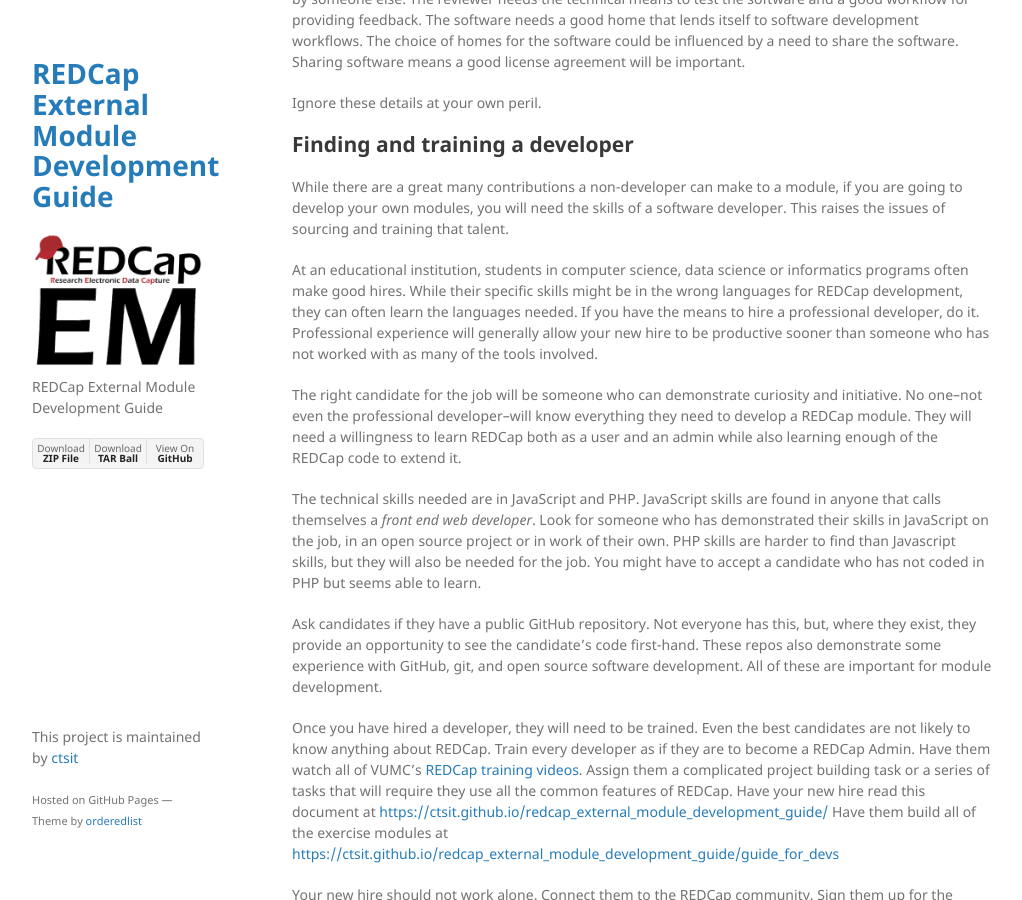
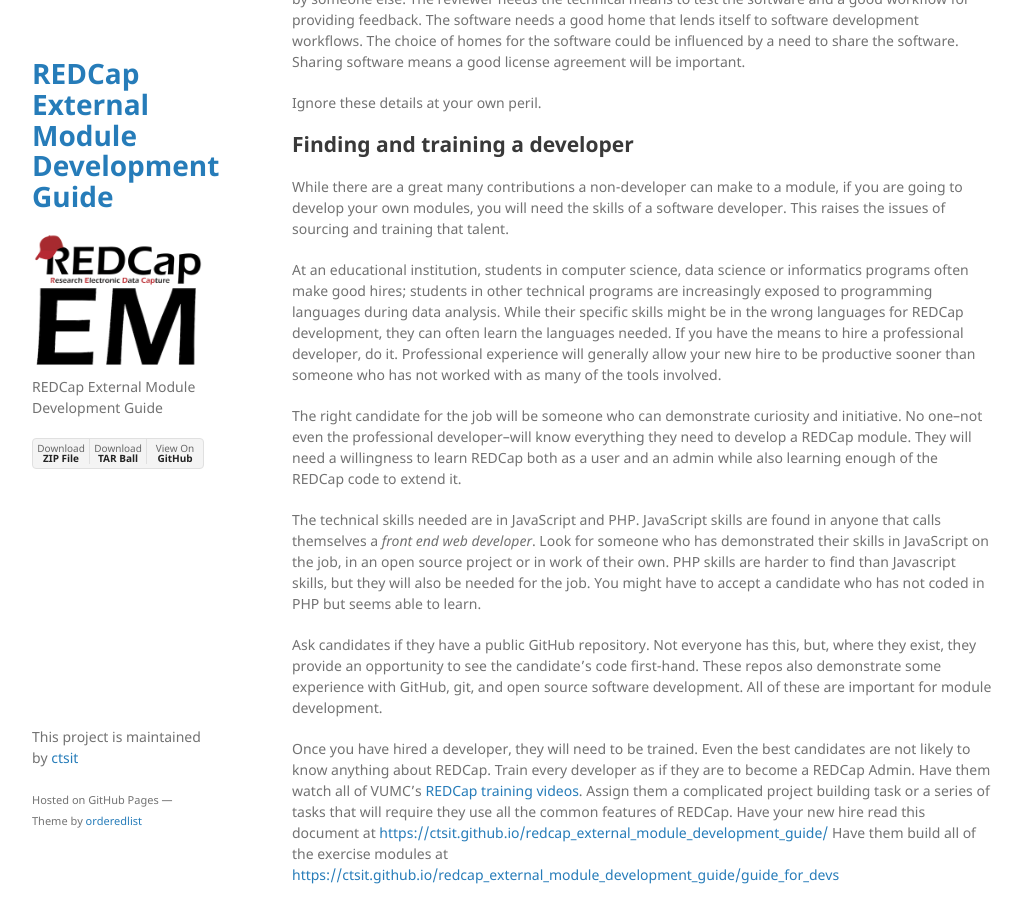
Before and after one commit to ctsit/redcap_external_module_development_guide, a Jekyll site: the page built from docs/guide_for_admins_and_devs.md, in a window 1280 px wide and 900 px high, scrolled down 4200 px. Shown: the whole window, without its empty margins (128-1150 px from the left). Built offline with Jekyll 4.4.1, drawn with Linux system fonts in a browser that asks for light colours.

Commit message:
Update docs/guide_for_admins_and_devs.md
Acknowledge the programming experience in other fields

Co-Authored-By: Kyle Chesney <kyle.2493@gmail.com>

```diff
--- a/docs/guide_for_admins_and_devs.md
+++ b/docs/guide_for_admins_and_devs.md
@@ -97,7 +97,7 @@ Ignore these details at your own peril.
 
 While there are a great many contributions a non-developer can make to a module, if you are going to develop your own modules, you will need the skills of a software developer. This raises the issues of sourcing and training that talent.
 
-At an educational institution, students in computer science, data science or informatics programs often make good hires. While their specific skills might be in the wrong languages for REDCap development, they can often learn the languages needed. If you have the means to hire a professional developer, do it. Professional experience will generally allow your new hire to be productive sooner than someone who has not worked with as many of the tools involved.
+At an educational institution, students in computer science, data science or informatics programs often make good hires; students in other technical programs are increasingly exposed to programming languages during data analysis. While their specific skills might be in the wrong languages for REDCap development, they can often learn the languages needed. If you have the means to hire a professional developer, do it. Professional experience will generally allow your new hire to be productive sooner than someone who has not worked with as many of the tools involved.
 
 The right candidate for the job will be someone who can demonstrate curiosity and initiative. No one--not even the professional developer--will know everything they need to develop a REDCap module. They will need a willingness to learn REDCap both as a user and an admin while also learning enough of the REDCap code to extend it.
 
```
